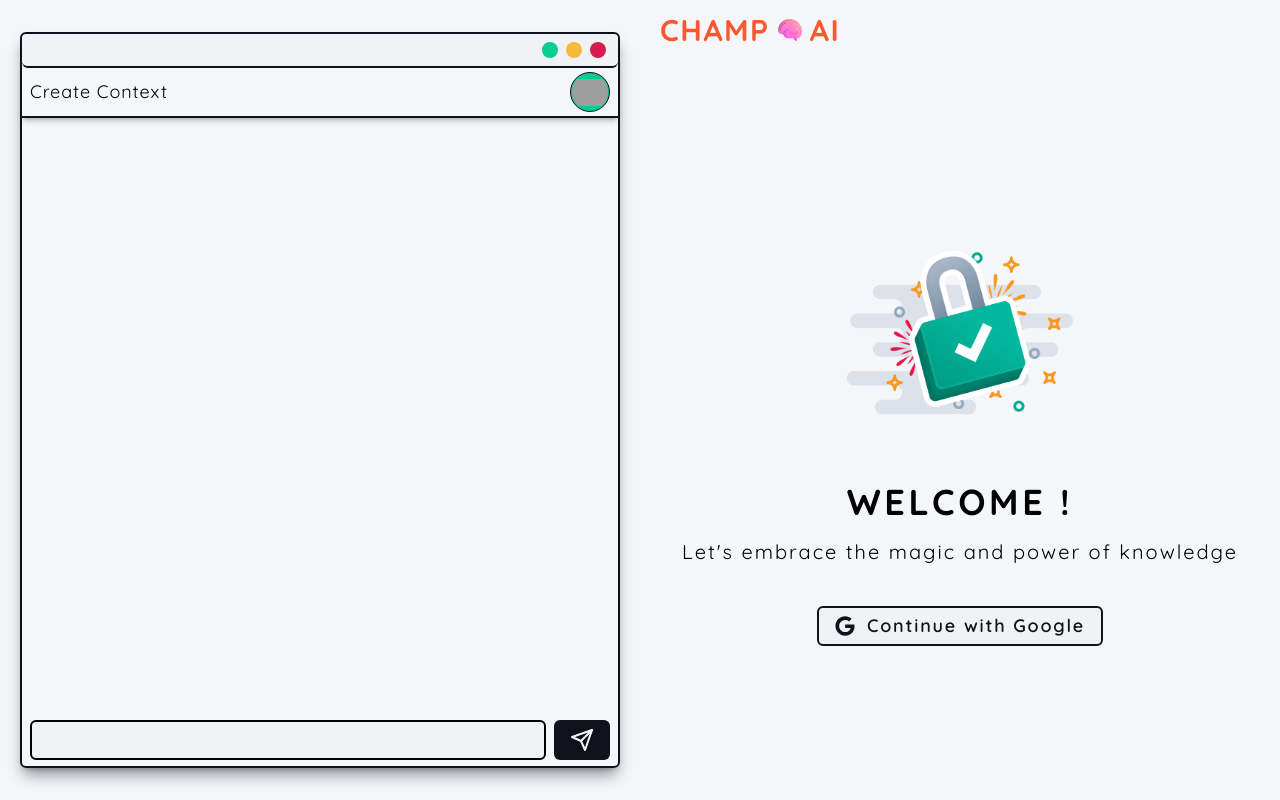
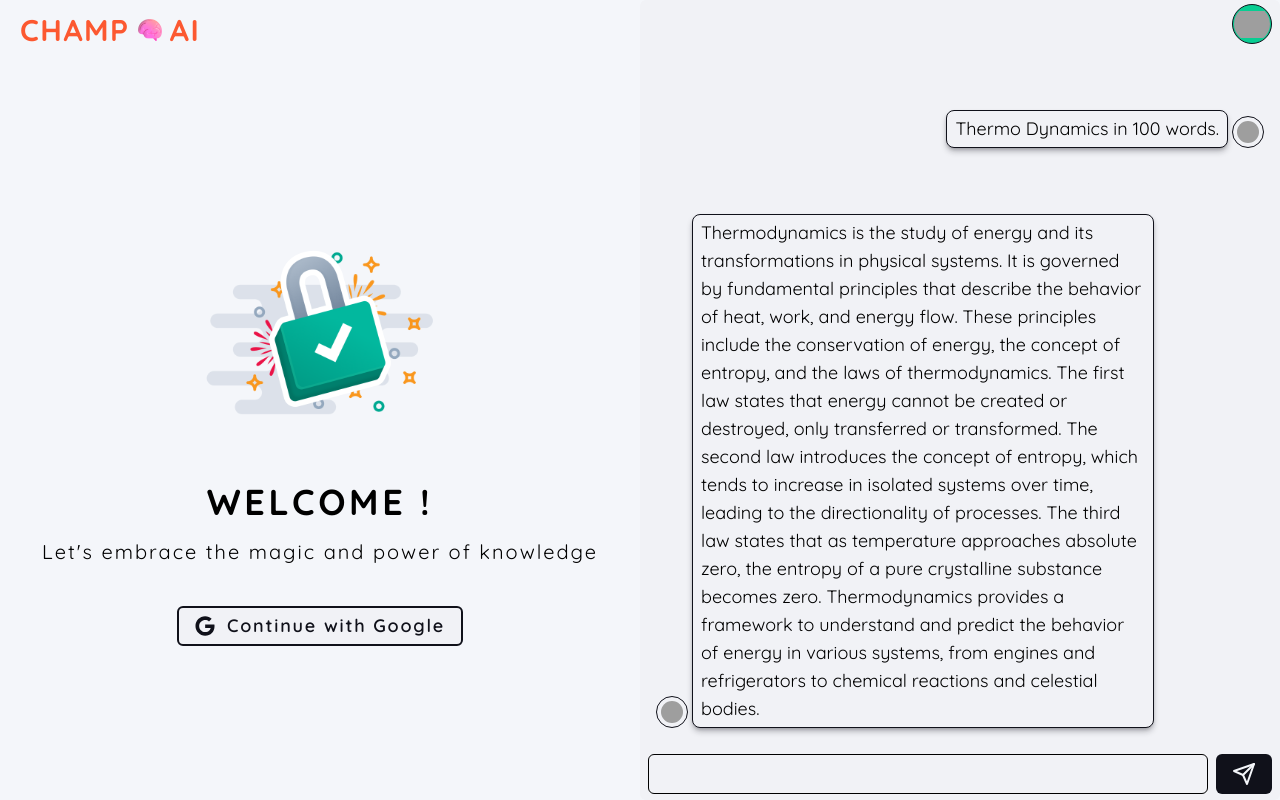
Before and after one commit to Ankan002/champ-ai-web, a Next.js app: page /login in a window 1280 px wide. Built offline with nearby package versions, Linux system fonts and the light colour scheme; grey boxes are pictures that could not be loaded.

Commit message:
feat: :sparkles: add message typing animation

```diff
--- a/app/login/page.tsx
+++ b/app/login/page.tsx
@@ -7,8 +7,8 @@
 const LoginPage = () => {
 	return (
 		<main className="w-full min-h-screen flex flex-col bg-primary-light">
-			<div className="w-full h-screen flex items-center">
-				<div className="w-1/2 h-screen px-5 py-8 lg:flex lg:flex-col hidden">
+			<div className="w-full h-screen flex items-center flex-row-reverse">
+				<div className="w-1/2 h-screen lg:flex lg:flex-col hidden">
 					<LoginHeroAnimation />
 				</div>
 				<div className="flex-1 h-screen flex flex-col px-5">
--- /dev/null
+++ b/components/login/elements/hero-message/hero-message.tsx
@@ -0,0 +1,33 @@
+import { LoginHeroMessage } from "@/constants/login-hero-messages";
+import Image from "next/image";
+
+interface Props {
+	message: LoginHeroMessage;
+}
+
+const HeroMessage = (props: Props) => {
+	const { message } = props;
+
+	return (
+		<div
+			key={message.id}
+			className={`w-full my-1 flex items-end ${
+				message.sender === "user" ? "flex-row-reverse" : "flex-row"
+			} mt-auto mb-3`}
+		>
+			<Image
+				src={message.senderImage}
+				width={40}
+				height={40}
+				alt="image"
+				className="w-8 h-8 p-1 border border-primary-dark mx-1 rounded-full"
+			/>
+
+			<div className="border border-primary-dark max-w-[75%] px-2 py-1 font-quicksand text-lg rounded-lg bg-secondary-light shadow-md shadow-primary-dark/30">
+				{message.text}
+			</div>
+		</div>
+	);
+};
+
+export default HeroMessage;
--- /dev/null
+++ b/components/login/elements/hero-message/index.ts
@@ -0,0 +1 @@
+export { default as HeroMessage } from "./hero-message";
--- a/components/login/elements/index.ts
+++ b/components/login/elements/index.ts
@@ -1 +1 @@
-export * from "./mac-animation-btn";
+export * from "./hero-message";
--- a/components/login/elements/mac-animation-btn/index.ts
+++ /dev/null
@@ -1 +0,0 @@
-export { default as MacAnimationBtn } from "./mac-animation-btn";
--- a/components/login/elements/mac-animation-btn/mac-animation-btn.tsx
+++ /dev/null
@@ -1,16 +0,0 @@
-interface Props {
-	backgroundColor:
-		| "bg-primary-yellow"
-		| "bg-primary-green"
-		| "bg-primary-red";
-}
-
-const MacAnimationBtn = (props: Props) => {
-	const { backgroundColor } = props;
-
-	return (
-		<div className={`w-4 h-4 rounded-full ${backgroundColor} mx-1`}></div>
-	);
-};
-
-export default MacAnimationBtn;
--- a/components/login/hero-animation-navbar/hero-animation-navbar.tsx
+++ b/components/login/hero-animation-navbar/hero-animation-navbar.tsx
@@ -2,10 +2,10 @@
 
 const HeroAnimationNavbar = () => {
     return (
-        <div className="flex py-1 px-2 justify-between items-center border-b-2 border-b-primary-dark shadow-md shadow-black/20">
-            <p className="font-quicksand text-lg tracking-wider">
+        <div className="flex py-1 px-2 justify-end items-center">
+            {/* <p className="font-quicksand text-lg tracking-wider">
                 Create Context
-            </p>
+            </p> */}
             <Image src="https://api.dicebear.com/6.x/micah/png?seed=ankanbhattacharya89" alt="" width={40} height={40} className="w-10 h-10 object-contain bg-primary-green border border-primary-dark rounded-full p-[1px]" />
         </div>
     );
--- a/components/login/login-hero-animation/login-hero-animation.tsx
+++ b/components/login/login-hero-animation/login-hero-animation.tsx
@@ -1,15 +1,22 @@
 "use client";
 
-import { Button, Input } from "@/components/ui";
-import { MacAnimationBtn } from "../elements";
+import { Button } from "@/components/ui";
+import { HeroMessage } from "../elements";
 import { HeroAnimationNavbar } from "../hero-animation-navbar";
 import { useEffect, useState, useRef } from "react";
-import { typingMessage } from "@/constants/login-hero-messages";
+import {
+	typingMessage,
+	loginHeroMessages,
+	LoginHeroMessage,
+} from "@/constants/login-hero-messages";
 import { sleep } from "@/utils";
 import { Send } from "lucide-react";
 
 const LoginHeroAnimation = () => {
 	const [typedMessage, setTypedMessage] = useState<string>("");
+	const [messages, setMessages] = useState<Array<LoginHeroMessage>>([]);
+	const [currentMessagePos, setMessageCurrentPos] = useState(-1);
+	const [isAnswering, setIsAnswering] = useState<boolean>(false);
 	const isMounted = useRef<boolean>(false);
 
 	const showTypingMessage = async () => {
@@ -23,9 +30,27 @@
 				);
 			} else {
 				setTypedMessage("");
+				setMessageCurrentPos(0);
 			}
 			currentPos++;
 			await sleep(100);
+		}
+	};
+
+	const addMessage = async () => {
+		if (currentMessagePos < 0) return;
+
+		if (
+			currentMessagePos % 2 === 0 &&
+			loginHeroMessages[currentMessagePos]
+		) {
+			setMessages([...messages, loginHeroMessages[currentMessagePos]]);
+			setMessageCurrentPos((prev) => prev + 1);
+		} else if (loginHeroMessages[currentMessagePos]) {
+			setIsAnswering(true);
+			await sleep(2000);
+			setIsAnswering(false);
+			setMessages([...messages, loginHeroMessages[currentMessagePos]]);
 		}
 	};
 
@@ -36,21 +61,31 @@
 		showTypingMessage();
 	}, []);
 
+	useEffect(() => {
+		addMessage();
+	}, [currentMessagePos]);
+
+	useEffect(() => {
+		console.log(messages);
+	}, [messages]);
+
 	return (
-		<div className="flex-1 w-full h-96 flex flex-col border-2 rounded-md border-primary-dark shadow-lg shadow-primary-dark/40">
-			<div className="flex justify-end px-2 py-2 border-b-2 bg-secondary-light rounded-md border-b-primary-dark">
-				<MacAnimationBtn backgroundColor="bg-primary-green" />
-				<MacAnimationBtn backgroundColor="bg-primary-yellow" />
-				<MacAnimationBtn backgroundColor="bg-primary-red" />
-			</div>
+		<div className="flex-1 w-full h-96 flex flex-col bg-secondary-light rounded-md">
 
 			<HeroAnimationNavbar />
 
-			<div className="flex-1 flex flex-col">
-				<div className="flex-grow overflow-y-scroll"></div>
-				<div className="flex px-2 py-1.5">
+			<div className="flex-1 w-full flex flex-col overflow-scroll">
+				<div className="flex-1 h-full w-full flex overflow-scroll">
+					<div className="flex-1 px-3 w-full flex flex-col py-2">
+						{messages.map((message) => (
+							<HeroMessage key={message.id} message={message} />
+						))}
+					</div>
+				</div>
+
+				<div className="flex px-2 py-1.5 w-full">
 					<input
-						className="bg-secondary-light border-2 border-black flex-grow focus:outline-none text-lg font-quicksand px-2 py-1 rounded-md tracking-wider mr-1"
+						className="bg-secondary-light border border-black flex-grow focus:outline-none text-lg font-quicksand px-2 py-1 rounded-md tracking-wider mr-1"
 						aria-label="message"
 						disabled={true}
 						value={typedMessage}
--- a/constants/login-hero-messages.ts
+++ b/constants/login-hero-messages.ts
@@ -1,4 +1,11 @@
-export const messages = [
+export interface LoginHeroMessage {
+	id: number;
+	text: string;
+	sender: "user" | "AI";
+	senderImage: string;
+}
+
+export const loginHeroMessages: Array<LoginHeroMessage> = [
 	{
 		id: 0,
 		text: "Thermo Dynamics in 100 words.",
```
